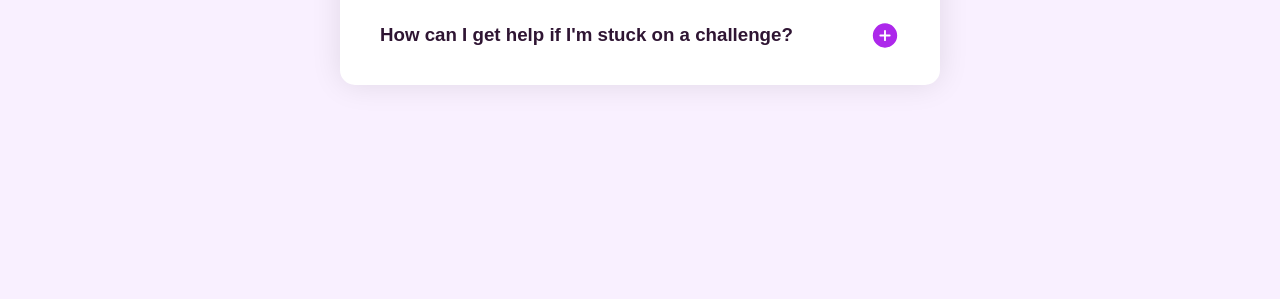
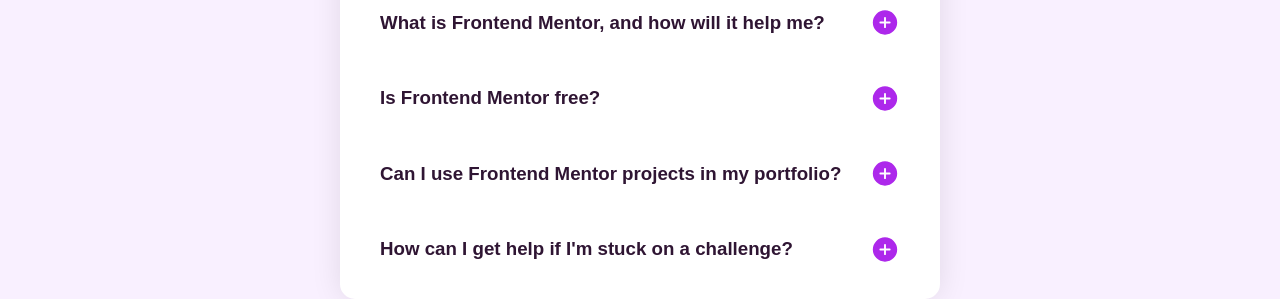
Before and after one commit to Nosariemen/FAQ-Accordion, a plain HTML site: page index.html in a window 1280 px wide. Shown: the part 669-968 px from the top of the page. Before the commit the page ends 800 px from the top, so only its background shows below. Drawn offline with Linux system fonts and the light colour scheme.

Commit message:
FAQs height adjustment

```diff
--- a/style.css
+++ b/style.css
@@ -9,18 +9,19 @@
     background-color: hsl(275, 100%, 97%);
     display: grid;
     place-items: center;
+    overflow-y: scroll;
 }
 
 .container{
     background-color: white;
     width: 520px;
-    max-height: 600px;
+    height: fit-content;
     font-family: Arial;
     padding: 20px 40px;
     border-radius: 15px;
     margin-top: 500px;
     box-shadow: 0px 0px 30px rgba(0, 0, 0, 0.1);
-    overflow-y: scroll;
+
 }
 
 .sub-container{
```
